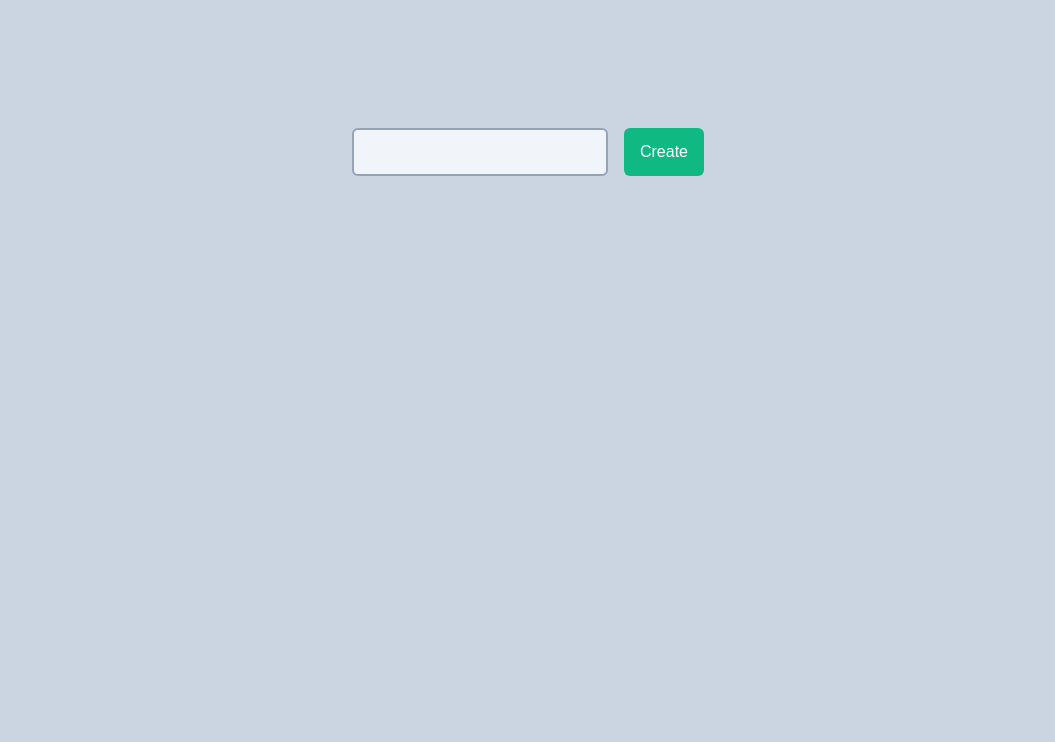
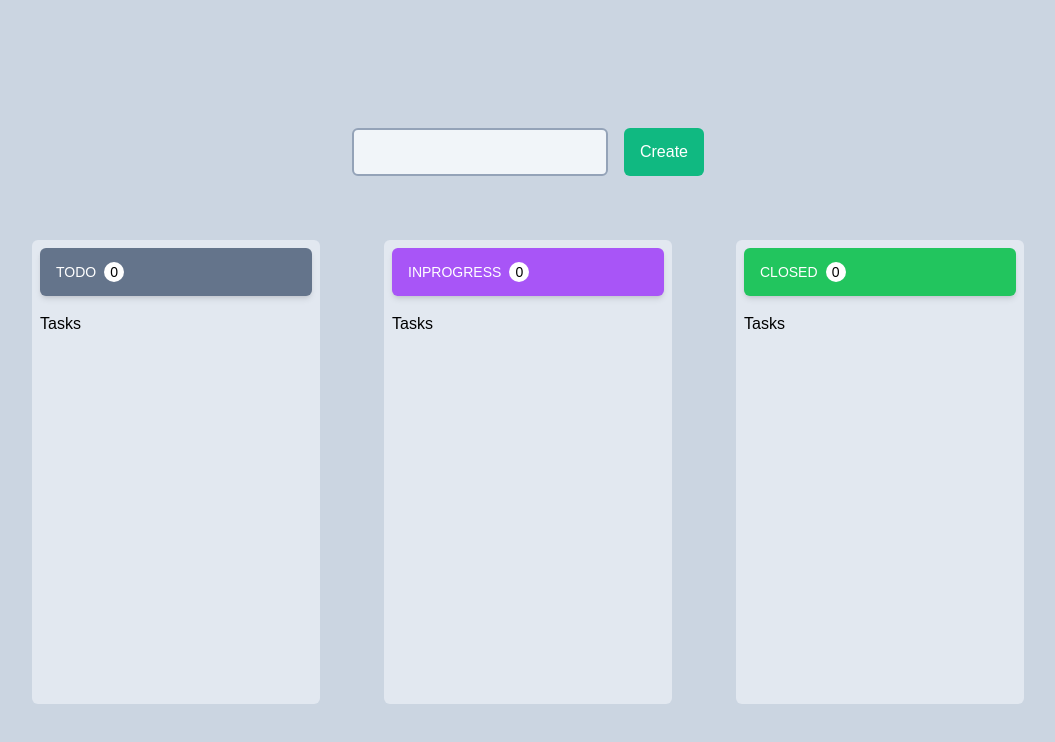
Before and after one commit to CesarAFC/kanban-board, a React (Vite) app: page / in a window 1280 px wide. Shown: the top 742 px of the page, without its empty margins (112-1167 px from the left). Built offline with nearby package versions, Linux system fonts and the light colour scheme.

Commit message:
status style changed

```diff
--- a/src/App.tsx
+++ b/src/App.tsx
@@ -3,16 +3,19 @@ import CreateTask from './components/CreateTask';
 import { useTaskStore } from './store/task';
 import {DndContext} from '@dnd-kit/core'
 import SingleTask from './components/SingleTask';
+import StatusComponent from './components/StatusComponent';
 
 function App() {
 
   const tasks = useTaskStore(store => store.taskStore)
+  console.log(tasks)
 
   return (
     <>
       <DndContext>
         <div className="bg-slate-300 w-screen h-screen flex flex-col items-center p-3 pt-32 gap-16">
           <CreateTask />
+          <StatusComponent />
           {tasks.map((task) => (
             <SingleTask task={task} />
           ))}
--- /dev/null
+++ b/src/components/StatusComponent.tsx
@@ -0,0 +1,22 @@
+import StatusSingle from "./StatusSingle";
+
+type StatusProps = {
+}
+
+function StatusComponent({}: StatusProps) {
+
+    const taskState = ["todo", "inProgress", "closed"];
+
+  return (
+    <div className="flex gap-16">
+      {
+      taskState.map( status => (
+        <StatusSingle status={status} />
+      ))
+      }
+
+    </div>
+  );
+}
+
+export default StatusComponent
--- /dev/null
+++ b/src/components/StatusHeader.tsx
@@ -0,0 +1,24 @@
+type HeaderProps = {
+    header: string
+}
+
+interface HeaderStyle {
+    [key: string]: string;
+  }
+
+function StatusHeader({header}: HeaderProps) {
+
+    const headerStyle: HeaderStyle = {
+        todo: 'bg-slate-500',
+        inProgress: 'bg-purple-500',
+        closed: 'bg-green-500',
+      }
+
+  return (
+    <div className={`${headerStyle[header]} flex items-center h-12 pl-4 mb-4 shadow-md rounded-md uppercase text-sm text-white duration-500`}>
+        {header}<div className="ml-2 bg-white w-5 h-5 text-black rounded-full text-center">{'0'}</div>
+    </div>
+  )
+}
+
+export default StatusHeader
--- /dev/null
+++ b/src/components/StatusSingle.tsx
@@ -0,0 +1,18 @@
+import StatusHeader from "./StatusHeader"
+
+type StatusProps = {
+    status: string
+}
+
+function StatusSingle({status}: StatusProps) {
+  return (
+    <div className={`w-72 rounded-md p-2 bg-slate-200`}>
+      <StatusHeader header={status} />
+      <div className="h-96">
+        <h2>Tasks</h2>
+      </div>
+    </div>
+  );
+}
+
+export default StatusSingle
```
